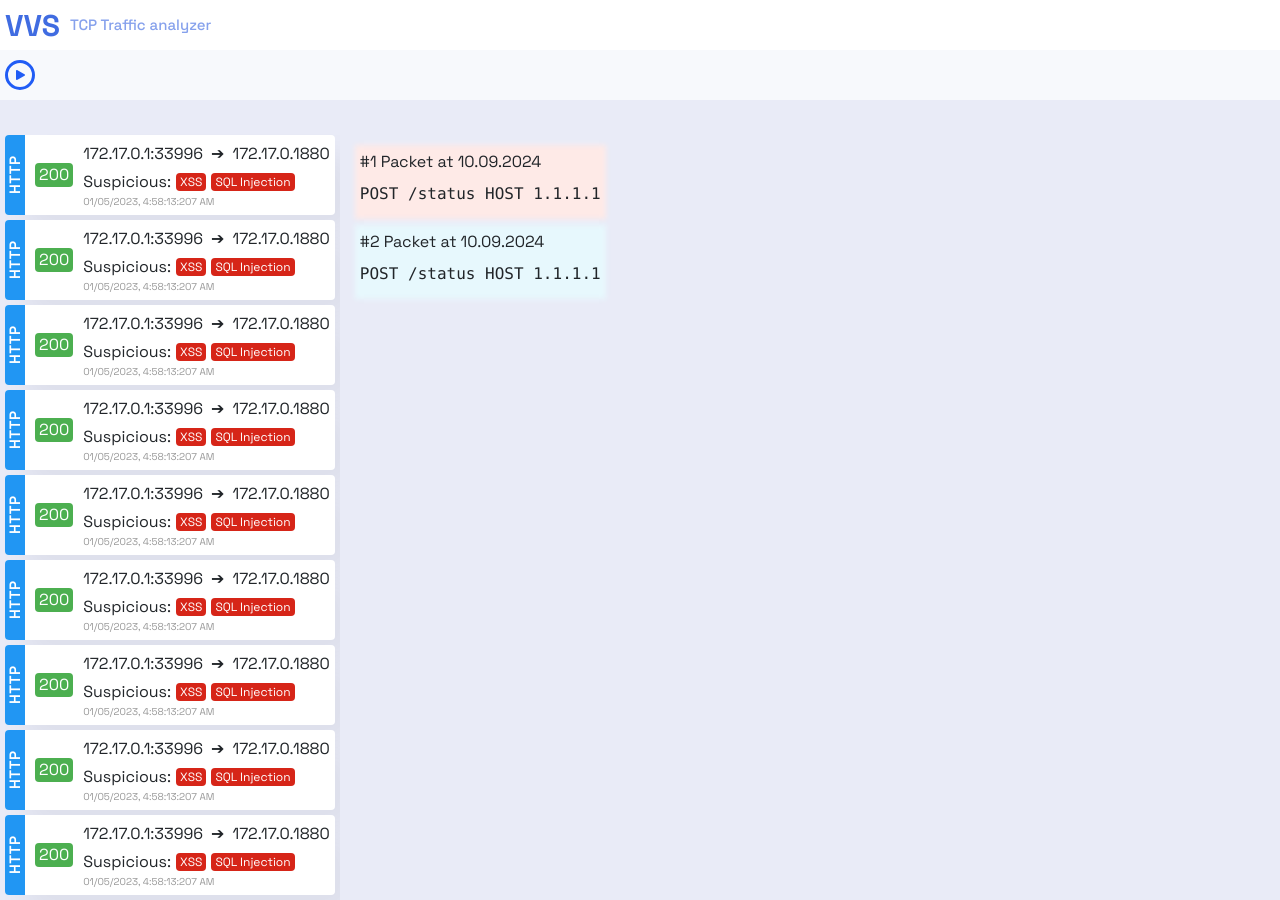
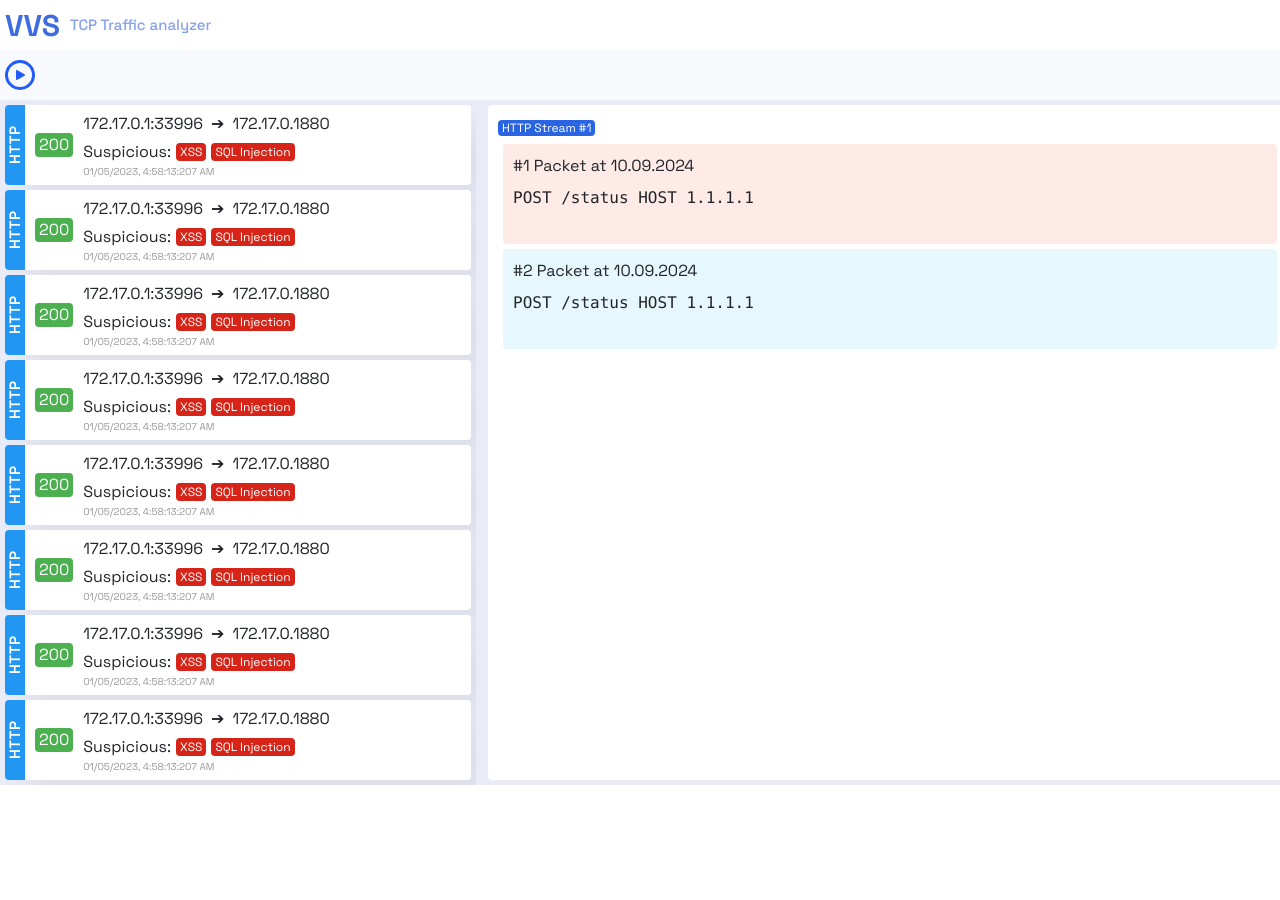
Before and after one commit to logalexus/TTA, a Vue app in the folder frontend/: page / in a window 1280 px wide. After the commit the page ends 800 px from the top, so only its background shows below. Built offline with nearby package versions, Linux system fonts and the light colour scheme.

Commit message:
more front

```diff
--- a/frontend/src/App.vue
+++ b/frontend/src/App.vue
@@ -1,13 +1,10 @@
 <template>
     <div id="app">
         <NavBar />
-        <div class="container-fluid">
-            <div class="row main">
-                <SideBar/>
-                <Content/>
-            </div>
+        <div class="row">
+            <SideBar />
+            <Content />
         </div>
-
     </div>
 
 </template>
@@ -34,11 +31,8 @@ export default {
     background-color: #e9ebf7;
 }
 
-.body {
-
-}
-
-.main {
-    padding-top: 30px;
+.row {
+    display: flex;
+    flex-flow: row nowrap;
 }
 </style>
--- a/frontend/src/components/Content.vue
+++ b/frontend/src/components/Content.vue
@@ -1,5 +1,8 @@
 <template>
-    <div class="col-md-auto content">
+    <div class="content">
+        <div class="header">
+            <span class="protocol">HTTP Stream #1</span>
+        </div>
         <Packet v-for="packet in packets"
 				:key="packet.id"
 				:packet="packet"/>
@@ -26,6 +29,19 @@ export default {
 
 <style scoped>
 .content {
-    padding: 20px;
+    background-color: white;
+    padding: 10px;
+    width: calc(100% - 500px);
+    border-radius: 4px;
+    margin-top: 5px;
+    margin-bottom: 5px;
+}
+
+.protocol {
+    color: #fff;
+    background-color: #2964e3;
+    padding: 0px 4px 0px 4px;
+    border-radius: 4px;
+    font-size: 12px;
 }
 </style>
--- a/frontend/src/components/Packet.vue
+++ b/frontend/src/components/Packet.vue
@@ -1,5 +1,5 @@
 <template>
-    <div :class="{'packet-incoming': packet.incoming, 'packet-outgoing': !packet.incoming}">
+    <div class="packet" :class="{'packet-incoming': packet.incoming, 'packet-outgoing': !packet.incoming}">
         <div>
             #{{ packet.id }} Packet at 10.09.2024
         </div>
@@ -24,19 +24,20 @@ export default {
 <style scoped>
 .packet-outgoing {
     background: rgb(231, 248, 253);
-    box-shadow: 0 0 5px 5px rgb(231, 248, 253);
 }
 
 .packet-incoming {
     background: rgb(254, 234, 231);
-    box-shadow: 0 0 5px 5px rgb(254, 234, 231);
 }
 
+.packet {
+    border-radius: 4px;
+    padding: 10px;
+    margin: 5px;
+}
 p {
     font-family: "Ubuntu Mono", "Lucida Console", monospace;
     font-size: 100%;
-    margin-bottom: 10px;
-    padding-bottom: 5px;
     word-break: break-word;
 }
 </style>
--- a/frontend/src/components/SideBar.vue
+++ b/frontend/src/components/SideBar.vue
@@ -1,5 +1,5 @@
 <template>
-    <div class="col-md-auto sidebar">
+    <div class="sidebar">
         <div class="sidebar-sticky">
             <ul class="list">
                 <Stream />
@@ -40,17 +40,12 @@ export default {
 <style scoped>
 .sidebar {
     height: 100%;
-    top: 0;
-    left: 0;
-    bottom: 0;
-    /* background-color: #e7e7e7; */
-    padding: 0;
+    width: 500px;
 }
 
 .sidebar-sticky {
     position: relative;
-    top: 0;
-    height: calc(100vh - 30px);
+    height: calc(100vh - 115px);
     overflow-x: hidden;
     overflow-y: auto;
 }
--- a/frontend/src/components/Stream.vue
+++ b/frontend/src/components/Stream.vue
@@ -27,7 +27,7 @@ export default {
 }
 </script>
 
-<style>
+<style scoped>
 .stream-item {
     background-color: #ffffff;
     border-radius: 4px;
```
